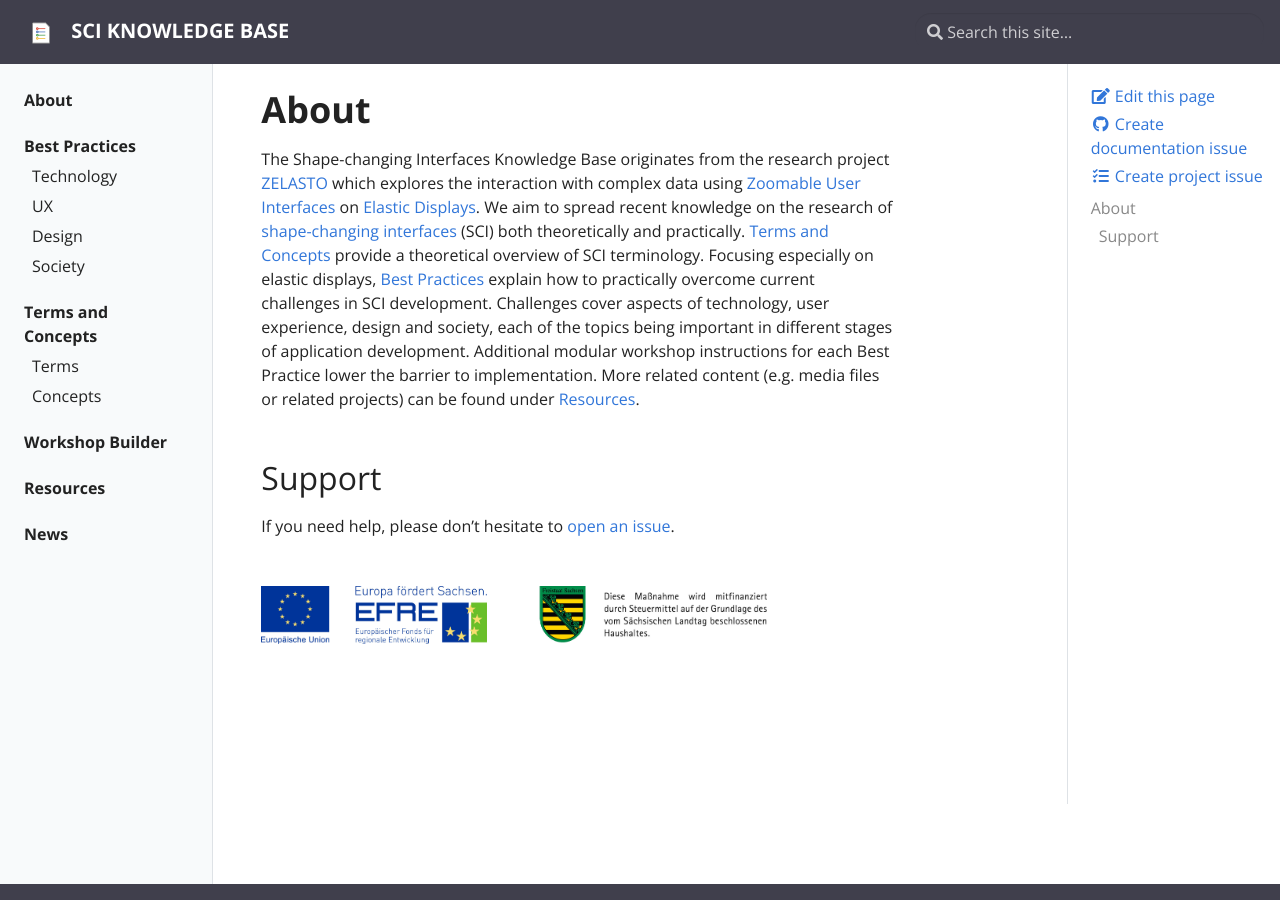
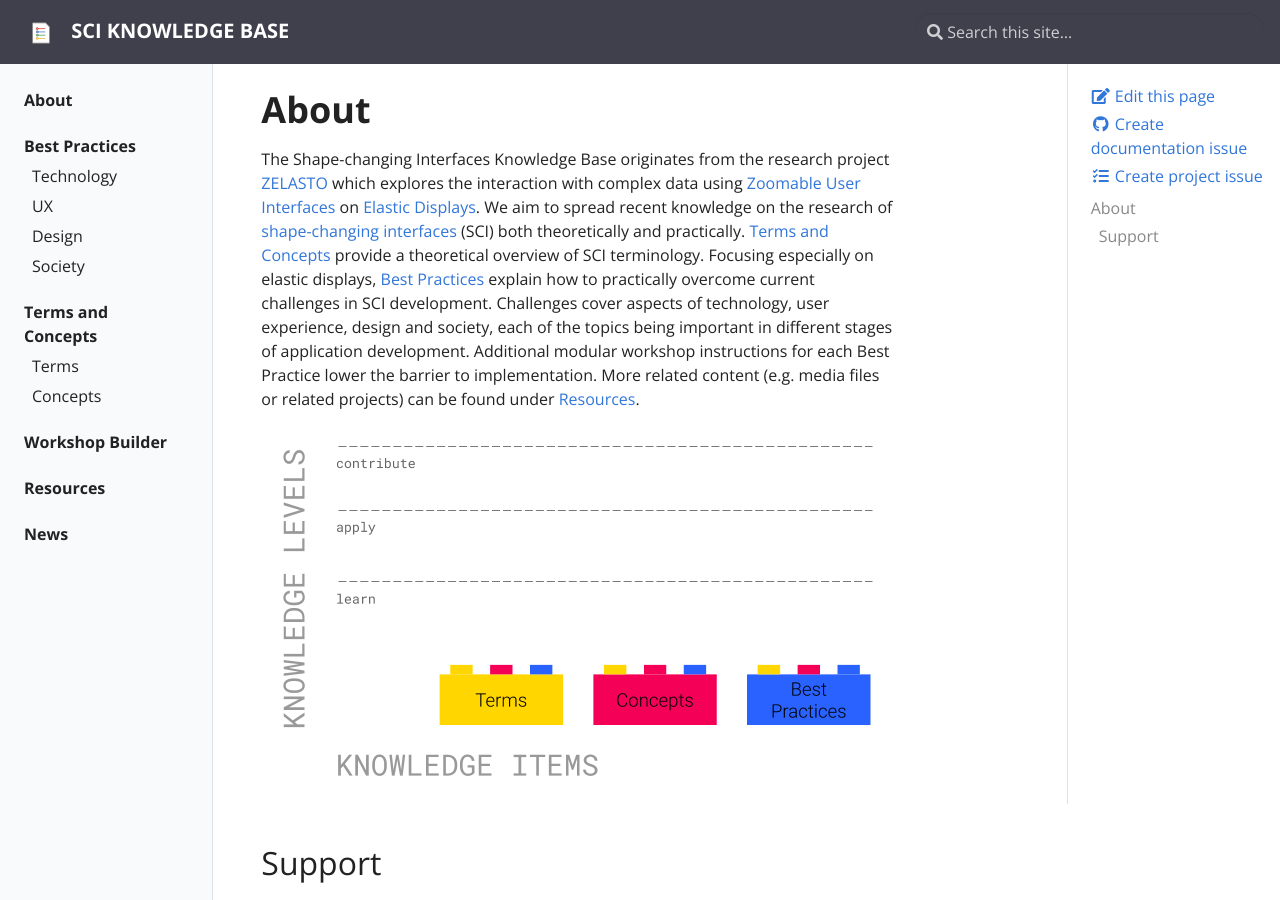
Before and after one commit to visualengineers/sci-knowledge-base, a Jekyll site: the page built from pages/index.md, in a window 1280 px wide and 900 px high. Built offline with Jekyll 4.4.1, drawn with Linux system fonts in a browser that asks for light colours.

Commit message:
added sci-kb graphics

```diff
--- a/pages/index.md
+++ b/pages/index.md
@@ -8,6 +8,8 @@ permalink: /
 The Shape-changing Interfaces Knowledge Base originates from the research project [ZELASTO]({{ site.baseurl }}/2019/daten-zum-anfassen/) which explores the interaction with complex data using [Zoomable User Interfaces]({{ site.baseurl }}/terms/zoomable-user-interface) on [Elastic Displays]({{ site.baseurl }}/terms/elastic-display). We aim to spread recent knowledge on the research of [shape-changing interfaces]({{ site.baseurl }}/terms/shape-changing-interface) (SCI) both theoretically and practically. [Terms and Concepts]({{ site.baseurl }}/terms-and-concepts/) provide a theoretical overview of SCI terminology. Focusing especially on elastic displays, [Best Practices]({{ site.baseurl }}/best-practices/) explain how to practically overcome current challenges in SCI development. Challenges cover aspects of technology, user experience, design and society, each of the topics being important in different stages of application development. Additional modular workshop instructions for each Best Practice lower the barrier to implementation.
 More related content (e.g. media files or related projects) can be found under [Resources]({{ site.baseurl }}/resources/).
 
+![SCI-KB building blocks]({{ site.baseurl }}/assets/img/sci-kb.png)
+
 ## Support
 
 If you need help, please don't hesitate to [open an issue](https://www.github.com/{{ site.github_repo }}/issues).
```
Also changed, not shown: assets/img/sci-kb.png (added).
